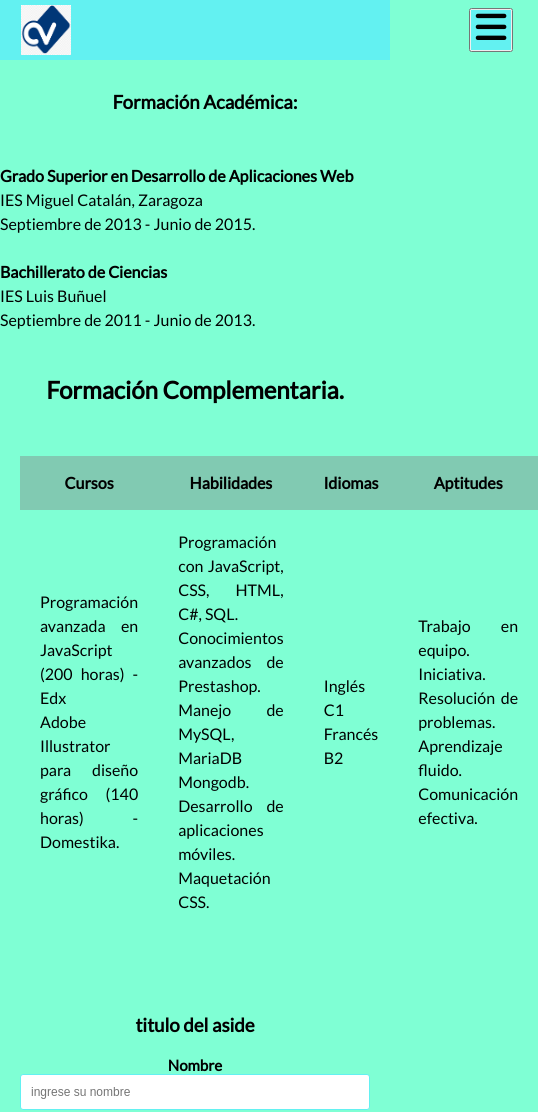
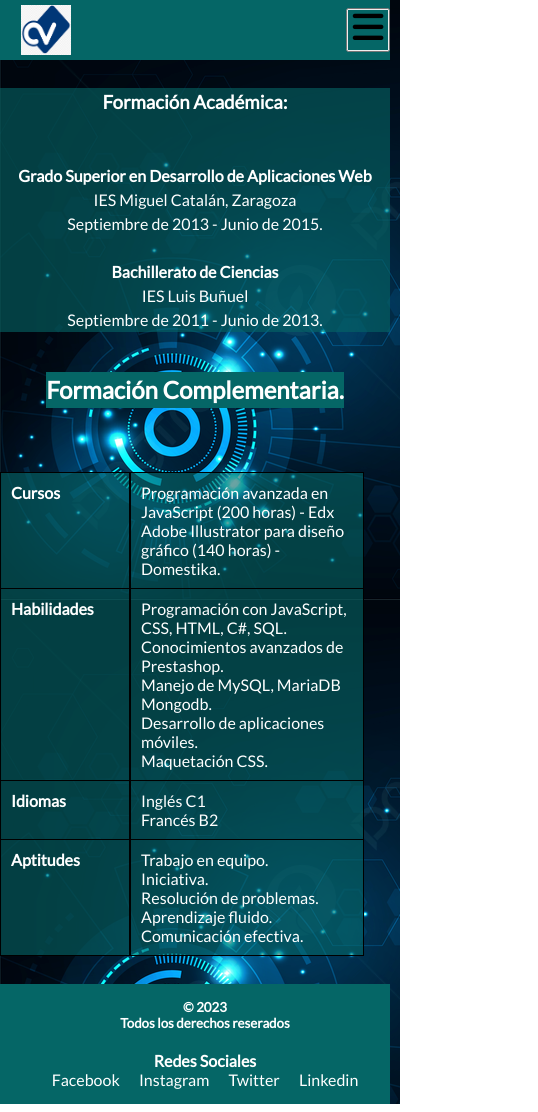
Before and after one commit to scristian75/proyecto-final.github.io, a plain HTML site: page formacion.html in a window 390 px wide. Shown: the top 1112 px of the page, 538 px wide, since content can reach past the window. Drawn offline with Linux system fonts and the light colour scheme.

Commit message:
primera correccion

```diff
--- a/css/styles.css
+++ b/css/styles.css
@@ -9,11 +9,11 @@ html {
 }
 
 body {
-    background-color: aquamarine;
+    background-image: url(../img/fondo.jpg);
 }
 
 header {
-    background-color:  rgb(99, 241, 241);
+    background-color: rgb(5, 102, 102);
     display: flex;
     flex-flow: row wrap;
     justify-content: space-between;
@@ -21,11 +21,11 @@ header {
 }
 
 .menu {
-    background-color:  rgb(99, 241, 241);
+    background-color:  rgb(5, 102, 102);
 }
 
 .conteiner {
-    background-color:  aquamarine;
+    /**background-color:  aquamarine;**/
     display: grid;
     grid-template-columns: repeat(3, 1fr);
     grid-gap: 20px;
@@ -33,7 +33,7 @@ header {
 }
 
 .conteiner .primero {
-    background-color: none;
+    color: white;
     grid-column: 1/2;
     padding: 2em 5em;
     line-height: 1.5;
@@ -41,14 +41,18 @@ header {
 
 .conteiner .primerof {
     background-color: none;
-    grid-column: 1/3;
+    grid-column: 1/4;
     padding: 1em 5em;
     line-height: 1.5;
 }
 
+.conteiner .primerof p {
+    text-align: center;
+}
+
 .conteiner .primeroE {
     background-color: none;
-    grid-column: 1/3;
+    grid-column: 1/4;
     padding: 2em 2em;
 }
 
@@ -60,7 +64,9 @@ header {
 
 .conteiner .tercero {
     background-color: none;
-    grid-column: 1/3;
+    text-align: center;
+    color: white;
+    grid-column: 1/4;
     line-height: 1.5;
     padding: 20px;
 }
@@ -69,17 +75,22 @@ header {
     text-align: center;
 }
 
+.conteiner .tercero h2 {
+    display: inline-block;
+    background-color: rgb(5, 102, 102);
+}
+
 .aside {
     grid-column: 3/4;
     grid-row: 1/3;
-    background-color: none;
+    color: white;
     text-align: center;
     padding: 20px;
     min-height: 100px;
     }
 
 .footer {
-    background-color: rgb(99, 241, 241);
+    background-color: rgb(5, 102, 102);
     display: grid;
     grid-template-columns: 1fr, 1fr;
 }
@@ -99,6 +110,7 @@ header {
 
 .izquierdo h5 {
     text-align: center;
+    color: white;
 }
 
 .derecho {
@@ -111,12 +123,16 @@ header {
 
 .derecho a {
     text-decoration: none;
-    color: black;
+    color: white;
     margin: .5em;
 }
 
+.derecho h4 {
+    color: white;
+}
+
 .menu {
-    background-color: rgb(99, 241, 241);
+    background-color: rgb(5, 102, 102);
     height: 75px;
     width: 80%;
     display: flex;
@@ -129,7 +145,7 @@ header {
 #svg {
     width: 40px;
     height: 40px;
-    background-color: rgb(99, 241, 241);
+    background-color: rgb(5, 102, 102);
     display: none;
 }
 
@@ -178,53 +194,61 @@ img {
 
 h1 {
     text-align: center;
+    color: white;
 }
 
 p {
     text-align: justify;
+    color: white;
 }
 
 h2 {
     text-align: center;
+    color: white;
 }
 
 .tabla1 {
-    max-width: 850px;
+    max-width: 1024px;
     padding-top: 15px;
+    margin: auto;
     border-collapse: collapse;
 }
 
 .tabla1 thead tr {
-    background-color: rgb(129, 202, 178);
+    background-color: rgb(5, 102, 102);
+    color: white;
     padding: 15px;
     text-align: center;
 }
 
 .tabla1 table thead th {
-    background-color: rgb(129, 202, 178);
+    background-color: rgb(5, 102, 102);
+    color: white;
     padding: 15px;
     text-align: center;
 }
 
-.tabla1 table td {
+.tabla1 tr td {
     border-collapse: collapse;
+    color: white;
     padding: 20px;
     text-align: justify;
 }
 
 .tabla1 tr:hover {
-    background-color: rgb(133, 196, 175);
+    background-color: rgb(5, 102, 102);
     cursor: pointer;
 }
 
 .tabla2 {
-    max-width: 850px;
+    max-width: 100vw;
     padding-top: 45px;
+    margin: auto;
     border-collapse: collapse;
 }
 
 .tabla2 thead tr {
-    background-color: rgb(129, 202, 178);
+    background-color: rgb(5, 102, 102);
     padding: 15px;
     text-align: center;
 }
@@ -240,7 +264,7 @@ h2 {
 }
 
 .tabla2 td:hover {
-    background-color: rgb(133, 196, 175);
+    background-color: rgb(5, 102, 102);
     cursor: pointer;
 }
 
@@ -280,6 +304,39 @@ form label {
     background: rgb(69, 218, 218)
 }
 
+.tabla-mobile2 {
+    display: none;
+    width: 100vw;
+    align-content: center;
+    color: white;
+}
+
+.tabla-mobile2 .fila .columna {
+    display: flex;
+}
+
+.tabla-mobile2 .fila .columna .header, .tabla-mobile2 .fila .columna .contenido {
+    border: 1px solid black;
+    border-bottom: none;
+    padding: 10px;
+}
+
+.tabla-mobile2 .fila .columna .header {
+    min-width: 130px;
+    background-color: rgb(5, 102, 102, 60%);
+    font-weight: bold;
+}
+
+.tabla-mobile2 .fila .columna .contenido {
+    width: 60vw;
+    background-color: rgb(5, 102, 102, 60%);
+}
+
+.tabla-mobile2 .fila .columna:last-of-type .contenido, .tabla-mobile2 .fila .columna:last-of-type .header {
+    border-bottom: 1px solid black;
+}
+
+
 @media only screen and (max-width: 850px) {
 
     #svg {
@@ -292,13 +349,13 @@ form label {
 
     .header {
         display: flex;
-        max-width: 850px;
+        max-width: 100%;
         min-width: 340px;
         flex-wrap: nowrap;
     }
 
     .header .menu {
-        max-width: 850px;;
+        max-width: 10vw;;
         /**height: 1em;*/
         height: auto;
         transition: all 1s ease;
@@ -332,31 +389,35 @@ form label {
 
     .conteiner {
         grid-column: 1;
-        width: 100%;
+        max-width: 100vw;
         height: auto;
     }
 
     .conteiner .primero {
         grid-column: 1/2;
-        width: 100%;
+        max-width: 100vw;
         height: auto;
     }
 
     .conteiner .primerof {
-        background-color: none;
-        grid-column: 1/3;
+        background-color: rgb(5, 102, 102, 60%);
+        grid-column: 1/2;
         padding: 0;
         line-height: 1.5;
     }
 
     .conteiner .primeroE {
         background-color: none;
-        grid-column: 1/3;
+        grid-column: 1/2;
         padding: 0;
     }
 
+    .tabla1 {
+        width: 100vw;
+    }
+
     .conteiner .segundo {
-        grid-column: 1/2;
+        grid-column: 1/3;
         width: 100vw;
         height: auto;
     }
@@ -369,9 +430,19 @@ form label {
 
     .aside {
         grid-column: 1/2;
+        color: white;
         grid-row: 4;
         width: 100vw;
         height: auto;
+    }
+
+    .tabla1, .tabla2 {
+        display: none;
+    }
+
+    .tabla-mobile2 {
+        grid-column: 1/2;
+        display: block;
     }
 
     .footer {
--- a/formacion.html
+++ b/formacion.html
@@ -60,7 +60,27 @@
                  </tr>
              </table>
         </article>
-        <aside class="aside">
+        <div class="tabla-mobile2">
+            <div class="fila">
+                <div class="columna">
+                    <div class="header">Cursos</div>
+                    <div class="contenido">Programación avanzada en JavaScript (200 horas) - Edx <br> Adobe Illustrator para diseño gráfico (140 horas) - Domestika.</div>
+                </div>
+                <div class="columna">
+                    <div class="header">Habilidades</div>
+                    <div class="contenido">Programación con JavaScript, CSS, HTML, C#, SQL.<br>Conocimientos avanzados de Prestashop.<br>Manejo de MySQL, MariaDB Mongodb.<br>Desarrollo de aplicaciones móviles.<br>Maquetación CSS.</div>
+                </div>
+                <div class="columna">
+                    <div class="header">Idiomas</div>
+                    <div class="contenido">Inglés C1<br>Francés B2</div>
+                </div>
+                <div class="columna">
+                    <div class="header">Aptitudes</div>
+                    <div class="contenido">Trabajo en equipo.<br>Iniciativa.<br>Resolución de problemas.<br>Aprendizaje fluido.<br>Comunicación efectiva.</div>
+                </div>
+            </div>
+        </div>
+        <!--<aside class="aside">
             <h3>titulo del aside</h3><br>
             <article>
                 <form> <inputut action="" method="get" />
@@ -75,7 +95,7 @@
                     <input type="submit" name="enviar" value="Enviar mensaje" class="btn-enviar"/>
                 </form>
             </article>
-        </aside>
+        </aside>-->
     </section>
     <footer class="footer">
         <article class="izquierdo">
```
Also changed, not shown: experiencia.html (+40 -4 lines), img/fondo.jpg (added), img/fondo2.jpg (added).
